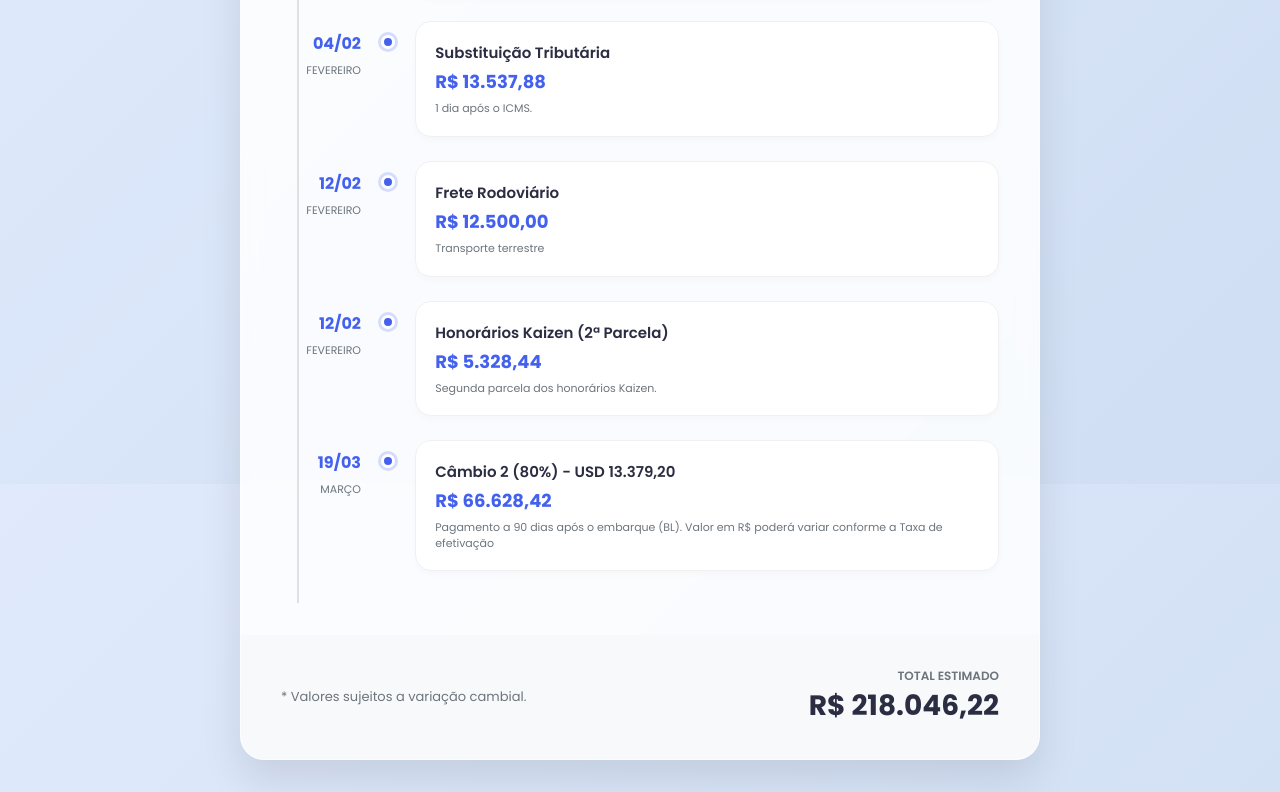
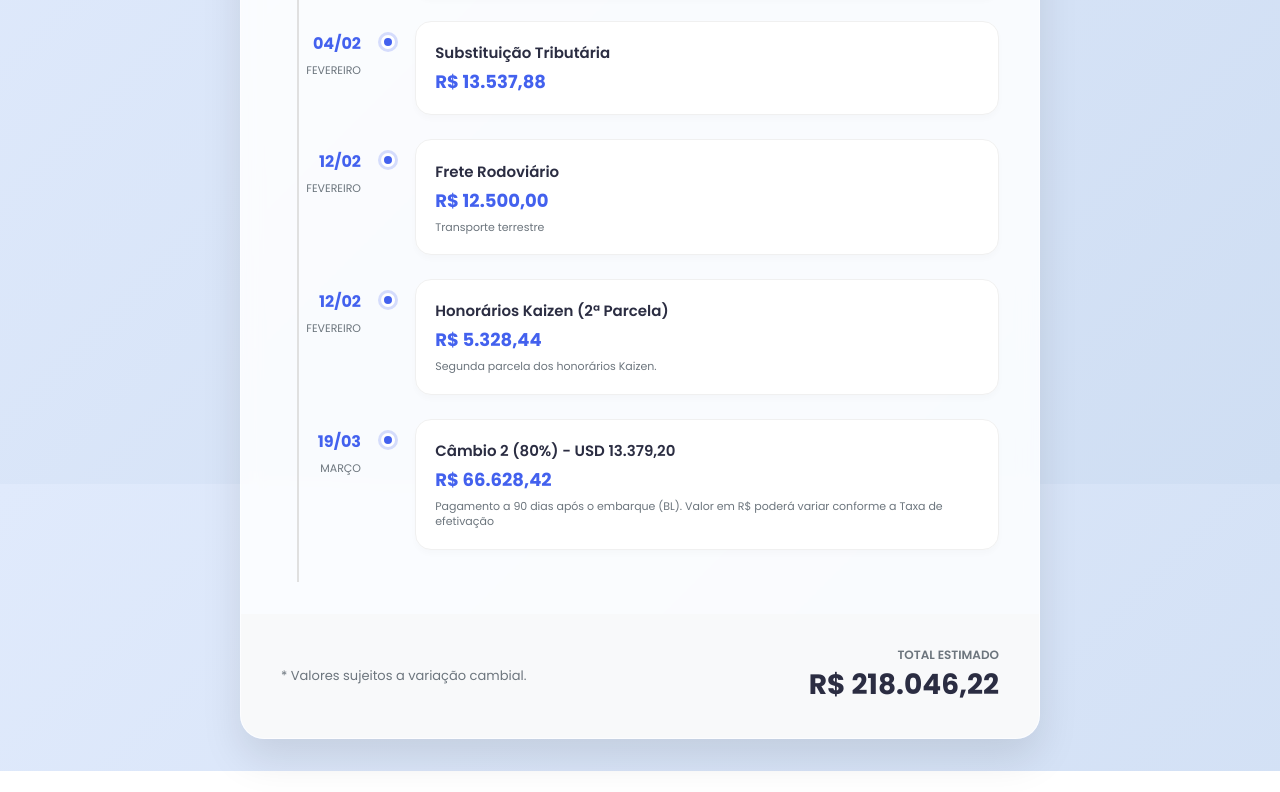
Before and after one commit to anakarolinasantos-afk/cronogramaK641, a plain HTML site: page index.html in a window 1280 px wide. Shown: the part 1116-1908 px from the top of the page. After the commit the page ends 1887 px from the top, so only its background shows below. Drawn offline with Linux system fonts and the light colour scheme.

Commit message:
Update index.html

```diff
--- a/index.html
+++ b/index.html
@@ -251,7 +251,6 @@ body {
       <div class="timeline-card">
         <div class="card-title">Substituição Tributária</div>
         <div class="card-value">R$ 13.537,88</div>
-        <div class="card-desc">1 dia após o ICMS.</div>
       </div>
     </div>
 
```
